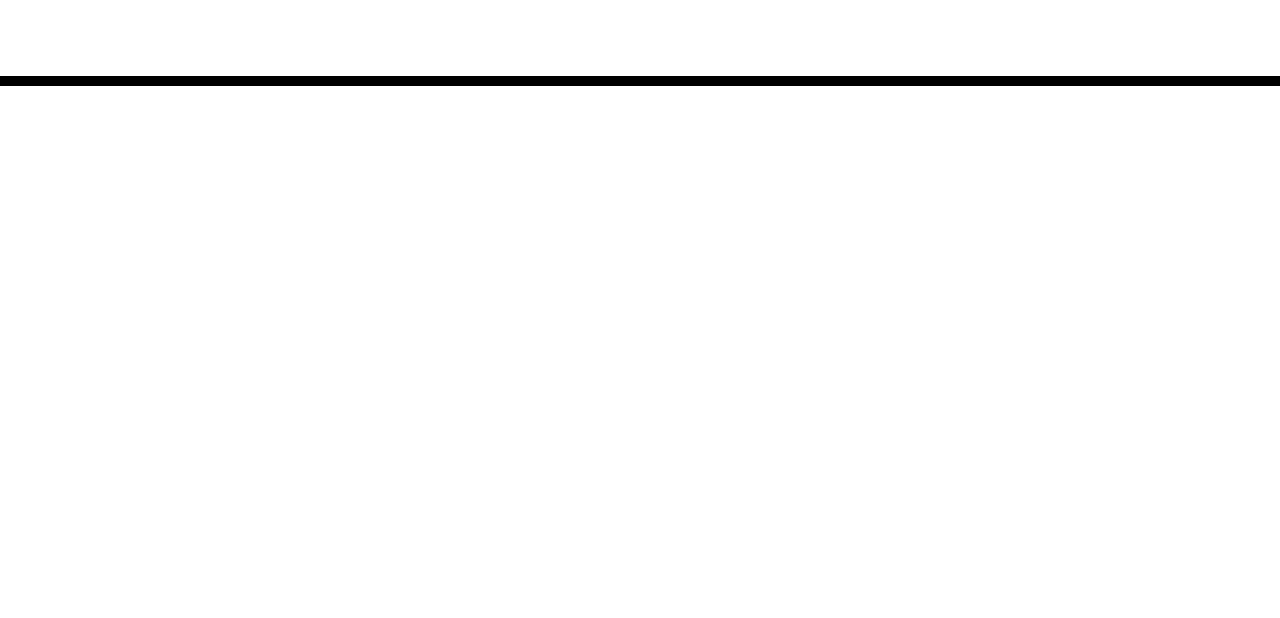
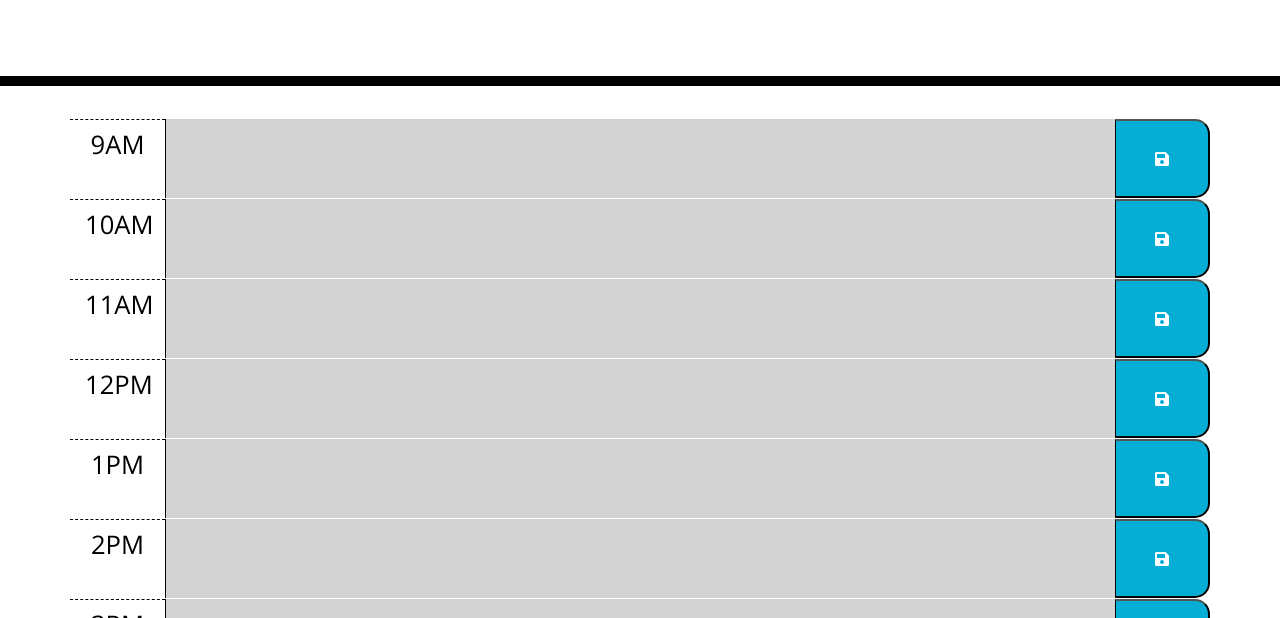
Before and after one commit to PatrickLQuirk/work-day-scheduler, a plain HTML site: page index.html in a window 1280 px wide. Shown: the part 182-800 px from the top of the page. Drawn offline with nearby package versions, Linux system fonts and the light colour scheme; files that its build step writes are made by us from their sources.

Commit message:
create time blocks on page load

```diff
--- a/assets/css/style.css
+++ b/assets/css/style.css
@@ -40,21 +40,23 @@ textarea{
   background-color: #ffffff;
   color: #000000;
   border-top: 1px dashed #000000;
+  font-size: 1.6rem;
+  padding-top: 10px;
 }
 
 .past {
   background-color: #d3d3d3;
-  color: white;
+  color: black;
 }
 
 .present {
   background-color: #ff6961;
-  color: white;
+  color: black;
 }
 
 .future {
   background-color: #77dd77;
-  color: white;
+  color: black;
 }
 
 .saveBtn {
--- a/assets/js/script.js
+++ b/assets/js/script.js
@@ -0,0 +1,42 @@
+var timeBlockContainerEl = document.querySelector("#time-block-container");
+
+var createTimeBlocks = function() {
+    // in the for loop, i is the number of hours since midnight (the hour in 24-hour time)
+    for (i = 9; i <= 17; i++) {
+        var timeBlockEl = document.createElement("div");
+        timeBlockEl.className = "time-block row";
+
+        // create a time variable that gives the time of the block in the format (hour)(AM/PM)
+        // (i.e. 10AM or 3PM)
+        if (i < 12) {
+            var time = i + "AM";
+        }
+        else if (i === 12) {
+            var time = i + "PM";
+        }
+        else {
+            var time = (i - 12) + "PM";
+        }
+
+        timeBlockEl.setAttribute("data-time", time);
+
+        hourEl = document.createElement("h2");
+        hourEl.textContent = time;
+        hourEl.className = "hour col-1";
+        timeBlockEl.appendChild(hourEl);
+
+        eventDescripEl = document.createElement("textarea");
+        // may remove the past class from this declaration and handle the time separately
+        eventDescripEl.className = "description col-10 past";
+        timeBlockEl.appendChild(eventDescripEl);
+
+        saveButtonEl = document.createElement("button");
+        saveButtonEl.className = "saveBtn col-1";
+        saveButtonEl.innerHTML = "<i class='fas fa-save'></i>";
+        timeBlockEl.appendChild(saveButtonEl);
+
+        timeBlockContainerEl.appendChild(timeBlockEl);
+    };
+};
+
+createTimeBlocks();
--- a/index.html
+++ b/index.html
@@ -18,7 +18,7 @@
       href="https://fonts.googleapis.com/css?family=Open+Sans&display=swap"
       rel="stylesheet"
     />
-    <link rel="stylesheet" href="style.css" />
+    <link rel="stylesheet" href="assets/css/style.css" />
     <title>Work Day Scheduler</title>
   </head>
 
@@ -28,11 +28,17 @@
       <p class="lead">A simple calendar app for scheduling your work day</p>
       <p id="currentDay" class="lead"></p>
     </header>
-    <div class="container">
+    <div class="container" id="time-block-container">
       <!-- Timeblocks go here -->
+      <!-- <div class="time-block row" data-time="9AM">
+        <h2 class="hour col-1">9AM</h2>
+        <textarea class="description col-10 past">Temporary event text</textarea>
+        <btn class="saveBtn col-1"><i class="fas fa-save"></i></btn>
+      </div> -->
     </div>
 
     <script src="https://code.jquery.com/jquery-3.4.1.min.js"></script>
     <script src="https://cdnjs.cloudflare.com/ajax/libs/moment.js/2.24.0/moment.min.js"></script>
+    <script src="./assets/js/script.js"></script>
   </body>
 </html>
```
